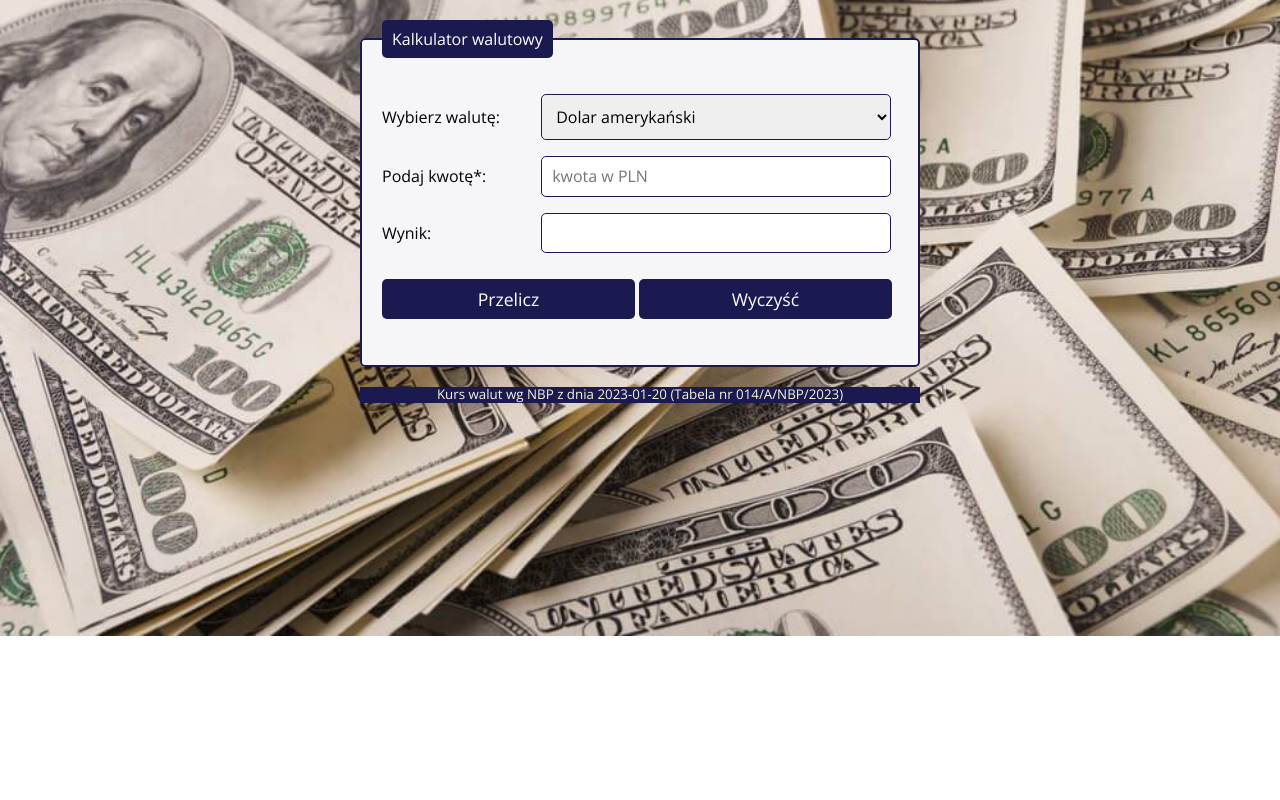
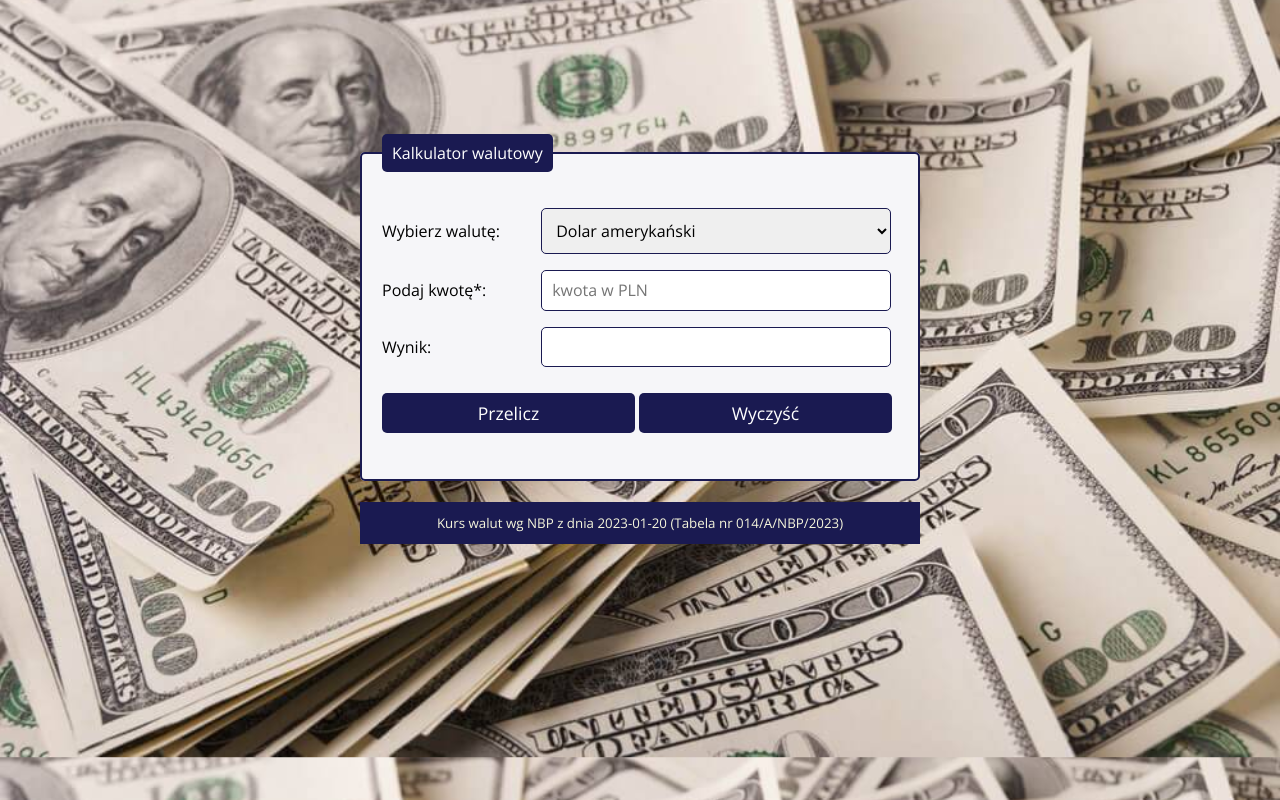
Before and after one commit to Emilia-Fabisiak/currency-converter2, a plain HTML site: page index.html in a window 1280 px wide. Drawn offline with nearby package versions, Linux system fonts and the light colour scheme.

Commit message:
added flex in .body, remove .element

```diff
--- a/css/style.css
+++ b/css/style.css
@@ -11,4 +11,11 @@ html {
     max-width: 600px;
     margin: 0 auto;
     padding: 0 20px;
+    display: flex;
+    flex-direction: column;
+    justify-content: center;
+    background-image: url("../images/pieniadze.jpg");
+    background-position: center;
+    background-size: cover;
+    min-height: 658px;
 }
--- a/index.html
+++ b/index.html
@@ -16,7 +16,7 @@
     <link href="https://fonts.googleapis.com/css2?family=Open+Sans:ital,wght@0,400;0,700;1,400;1,700&display=swap" rel="stylesheet">
 </head>
 
-<body class="body element">
+<body class="body">
         <form class="form js-form">
         <fieldset class="form__fieldset">
             <legend class="form__legend">Kalkulator walutowy</legend>
```
